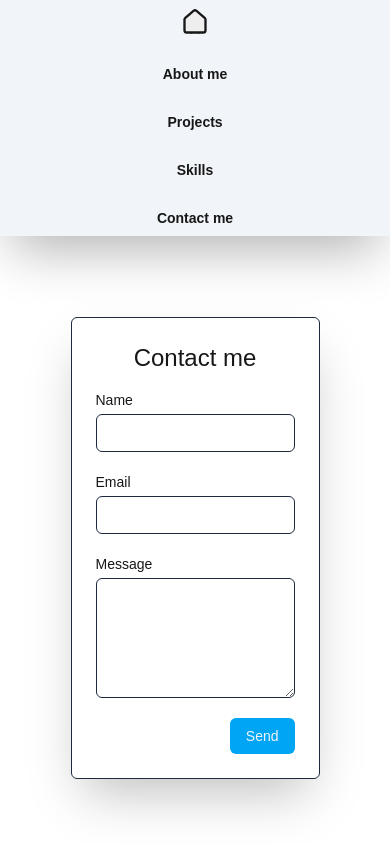
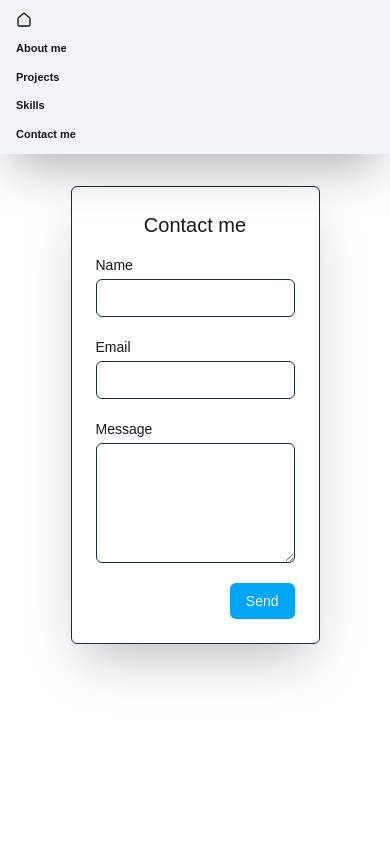
Before and after one commit to MikeLvl76/Portfolio, a Next.js app: page /contact in a window 390 px wide. Built offline with nearby package versions, Linux system fonts and the light colour scheme.

Commit message:
fix navbar style to prevent it form hidding content

```diff
--- a/src/app/contact/layout.tsx
+++ b/src/app/contact/layout.tsx
@@ -8,7 +8,7 @@ type Props = {
 
 export default function Layout({ children }: Props) {
   return (
-    <div className="flex justify-center items-center w-screen h-screen">
+    <div className="flex justify-center items-center w-screen max-h-screen">
       {children}
     </div>
   );
--- a/src/app/contact/page.tsx
+++ b/src/app/contact/page.tsx
@@ -35,9 +35,9 @@ export default function Page() {
   };
 
   return (
-    <div className="flex justify-center items-center p-4">
+    <div className="flex justify-center items-center pt-4 lg:pt-12 overscroll-y-auto">
       <div className="flex flex-col gap-4 p-6 shadow-2xl border border-slate-800 rounded-md min-w-1/3 sm:min-w-lg md:max-w-xl">
-        <h1 className="text-2xl sm:text-3xl text-center">Contact me</h1>
+        <h1 className="text-xl sm:text-2xl text-center">Contact me</h1>
 
         <form onSubmit={handleSubmit} className="flex flex-col gap-4">
           <div className="flex flex-col gap-1">
--- a/src/app/layout.tsx
+++ b/src/app/layout.tsx
@@ -29,7 +29,7 @@ export default function RootLayout({
   return (
     <html lang="en">
       <body
-        className={`flex flex-col gap-4 ${geistSans.variable} ${geistMono.variable} antialiased w-screen h-screen`}
+        className={`flex flex-col justify-start gap-4 ${geistSans.variable} ${geistMono.variable} antialiased max-w-screen min-h-screen`}
       >
         <Navbar>
           <NavbarItem icon={HomeIcon} to="/" />
--- a/src/app/skills/layout.tsx
+++ b/src/app/skills/layout.tsx
@@ -7,5 +7,5 @@ type Props = {
 };
 
 export default function Layout({ children }: Props) {
-  return <div>{children}</div>;
+  return <div className="flex justify-center items-center max-w-screen min-h-screen">{children}</div>;
 }
--- a/src/app/skills/page.tsx
+++ b/src/app/skills/page.tsx
@@ -19,8 +19,8 @@ export default function Page() {
   ));
 
   return (
-    <div className="flex justify-center items-center w-full h-full overscroll-auto">
-      <div className="grid grid-cols-2 sm:grid-cols-3 md:grid-cols-4 lg:grid-cols-6 xl:grid-cols-8 gap-4 xl:gap-x-8 xl:gap-y-4 xl:min-w-7xl max-w-7xl">
+    <div className="flex justify-center items-center max-w-full min-h-screen overscroll-y-auto">
+      <div className="grid grid-cols-2 sm:grid-cols-4 md:grid-cols-5 lg:grid-cols-6 xl:grid-cols-8 gap-4 xl:gap-x-8 xl:gap-y-4 xl:min-w-7xl max-w-full min-h-screen">
         {...images}
       </div>
     </div>
--- a/src/components/navbar/navbar-item.tsx
+++ b/src/components/navbar/navbar-item.tsx
@@ -13,13 +13,13 @@ export default function NavbarItem({ to, icon: Icon, label }: Props) {
   return (
     <Link
       href={to}
-      className="flex flex-row items-center justify-center gap-2 hover:decoration-0 p-2 w-fit h-full hover:bg-[#dddddd] rounded-sm"
+      className="flex flex-row items-center justify-center gap-2 hover:decoration-0 sm:p-2 w-fit h-fit md:h-full hover:bg-[#dddddd] rounded-sm"
     >
       {Icon && (
-        <Icon size={28} fill="#eeeeee" className="hover:cursor-pointer" />
+        <Icon fill="#eeeeee" className="hover:cursor-pointer size-4 sm:size-6" />
       )}
       {label && (
-        <label className="text-sm sm:text-lg font-bold hover:cursor-pointer">
+        <label className="text-[11px] sm:text-base lg:text-lg font-bold hover:cursor-pointer">
           {label}
         </label>
       )}
--- a/src/components/navbar/navbar.tsx
+++ b/src/components/navbar/navbar.tsx
@@ -8,7 +8,7 @@ type Props = {
 
 export default function Navbar({ children }: Props) {
   return (
-    <nav className="flex flex-col items-center justify-start sm:flex-row sm:justify-start sm:items-center px-3 sm:px-4 md:px-6 lg:px-8 gap-3 sm:gap-4 md:gap-6 lg:gap-8 w-screen sm:min-h-1/12 shadow-2xl/30 bg-slate-100">
+    <nav className="flex flex-col sm:flex-row sticky top-0 z-50 w-full bg-slate-100 shadow-2xl/30 items-start sm:items-center justify-start px-4 md:px-6 lg:px-8 py-3 gap-3 sm:gap-4 md:gap-6">
       {children}
     </nav>
   );
```
